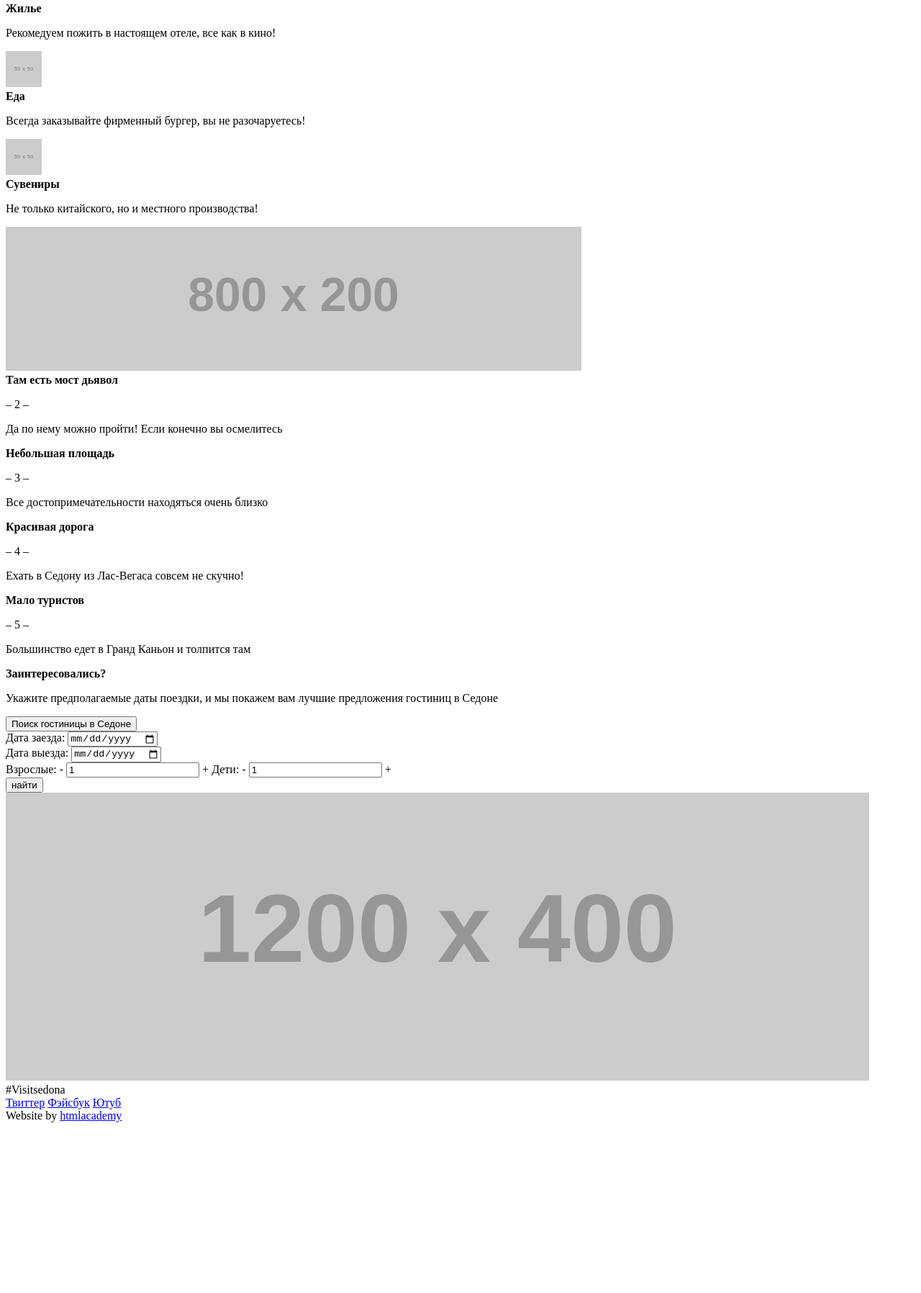
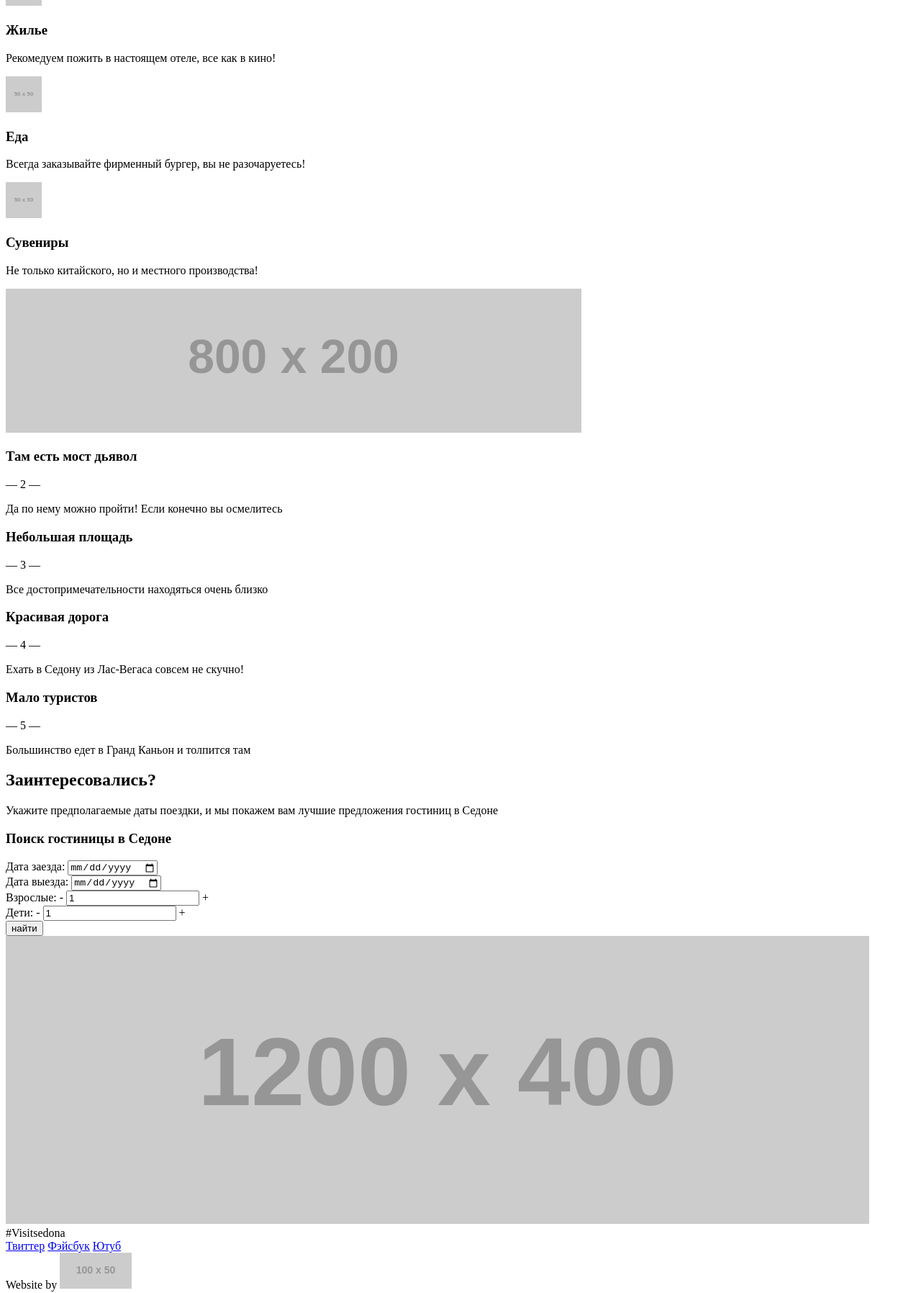
Before and after one commit to LeyaLoi/149698-sedona, a plain HTML site: page index.html in a window 1280 px wide. Shown: the part 995-2791 px from the top of the page at 72% size. Before the commit the page ends 2562 px from the top, so only its background shows below. Drawn offline with Linux system fonts and the light colour scheme; placeholder pictures from the web are drawn by us.

Commit message:
исправила ошибки

```diff
--- a/index.html
+++ b/index.html
@@ -41,9 +41,9 @@
                 </div>
                 <section class="features">
                     <div class="features-one-part">
-                        <b class="features-name">Настоящий городок</b>
-                        <p>&ndash; 1 &ndash;</p>
-                        <p>Седона &ndash; не аттракцион для туристов, там течет своя жизнь</p>
+                        <h3 class="features-name">Настоящий городок</h3>
+                        <p>&mdash; 1 &mdash;</p>
+                        <p>Седона &mdash; не аттракцион для туристов, там течет своя жизнь</p>
                     </div>
                     <div class="features-two-part ">
                         <img src="http://placehold.it/800x200" alt="Фото города" width="800" height="200">
@@ -54,21 +54,21 @@
                         <div class="features-icon">
                             <img src="http://placehold.it/50x50" alt="Домик" width="50" height="50">
                         </div>
-                        <b class="features-name">Жилье</b>
+                        <h3 class="features-name">Жилье</h3>
                         <p>Рекомедуем пожить в настоящем отеле, все как в кино!</p>
                     </div>
                     <div class="features-one-part">
                         <div class="features-icon">
                             <img src="http://placehold.it/50x50" alt="Гамбургер" width="50" height="50">
                         </div>
-                        <b class="features-name">Еда</b>
+                        <h3 class="features-name">Еда</h3>
                         <p>Всегда заказывайте фирменный бургер, вы не разочаруетесь!</p>
                     </div>
                     <div class="features-one-part">
                         <div class="features-icon">
                             <img src="http://placehold.it/50x50" alt="Подарок" width="50" height="50">
                         </div>
-                        <b class="features-name">Сувениры</b>
+                        <h3 class="features-name">Сувениры</h3>
                         <p>Не только китайского, но и местного производства!</p>
                     </div>
                 </section>
@@ -77,58 +77,62 @@
                         <img src="http://placehold.it/800x200" alt="Фото - мост дьявола" width="800" height="200">
                     </div>
                     <div class="features-one-part">
-                        <b class="features-name">Там есть мост дьявол</b>
-                        <p>&ndash; 2 &ndash;</p>
+                        <h3 class="features-name">Там есть мост дьявол</h3>
+                        <p>&mdash; 2 &mdash;</p>
                         <p>Да по нему можно пройти! Если конечно вы осмелитесь</p>
                     </div>
                 </section>
                 <section class="features">
                     <div class="features-one-part">
-                        <b class="features-name">Небольшая площадь</b>
-                        <p>&ndash; 3 &ndash;</p>
+                        <h3 class="features-name">Небольшая площадь</h3>
+                        <p>&mdash; 3 &mdash;</p>
                         <p>Все достопримечательности находяться очень близко</p>
                     </div>
                     <div class="features-one-part">
-                        <b class="features-name">Красивая дорога</b>
-                        <p>&ndash; 4 &ndash;</p>
+                        <h3 class="features-name">Красивая дорога</h3>
+                        <p>&mdash; 4 &mdash;</p>
                         <p>Ехать в Седону из Лас-Вегаса совсем не скучно!</p>
                     </div>
                     <div class="features-one-part">
-                        <b class="features-name">Мало туристов</b>
-                        <p>&ndash; 5 &ndash;</p>
+                        <h3 class="features-name">Мало туристов</h3>
+                        <p>&mdash; 5 &mdash;</p>
                         <p>Большинство едет в Гранд Каньон и толпится там</p>
                     </div>
                 </section>
                 <div class="search">
-                    <b>
+                    <h2>
                         Заинтересовались?
-                    </b>
+                    </h2>
                     <p>
                         Укажите предполагаемые даты поездки,
                          и мы покажем вам лучшие предложения гостиниц в Седоне
                     </p>
-                    <button class="search-btn">Поиск гостиницы в Седоне</button>
+                    <h3 class="search-btn">Поиск гостиницы в Седоне</h3>
                     <div class="search-form">
                         <form action="https://echo.htmlacademy.ru" name="searh-hotel" method="post">
-                            <label for="data-arrival">Дата заезда:
-                                <input type="date" id="data-arrival" name="data-arrival">
-                            </label>
-                            <div class="icon icon-calendar"></div>
-                            <label for="data-departure">Дата выезда:
-                                <input type="date" id="data-departure" name="data-departure">
-                            </label>
-                            <div class="icon icon-calendar"></div>
                             <div class="details">
-                                <label for="people">Взрослые:
+                                <label for="date-arrival">Дата заезда:</label>
+                                <input type="date" id="date-arrival" name="date-arrival">
+                                <div class="icon icon-calendar"></div>
+                            </div>
+                            <div class="details">
+                                <label for="date-departure">Дата выезда:</label>
+                                <input type="date" id="date-departure" name="date-departure">
+                                <div class="icon icon-calendar"></div>
+                            </div>
+                            <div class="details">
+                                <div class="details-part">
+                                    <label for="people">Взрослые:</label>
                                     <span class="minus">-</span>
                                     <input type="text" id="people" name="people" value="1">
                                     <span class="plus">+</span>
-                                </label>
-                                <label for="child">Дети:
+                                </div>
+                                <div class="details-part">
+                                    <label for="child">Дети:</label>
                                     <span class="minus">-</span>
                                     <input type="text" id="child" name="child" value="1">
                                     <span class="plus">+</span>
-                                </label>
+                                </div>
                             </div>
                             <input type="submit" value="найти">
                         </form>
@@ -151,7 +155,7 @@
                 </div>
                 <div class="footer-lay-out">
                     <span>Website by</span>
-                    <a class="developer" href="https://htmlacademy.ru">htmlacademy</a>
+                    <a class="developer" href="https://htmlacademy.ru"><img src="http://placehold.it/100x50" alt="Htmlacademy" width="100" height="50"></a>
                 </div>
             </footer>
         </div>
```
Also changed, not shown: catalog.html (+43 -21 lines).
